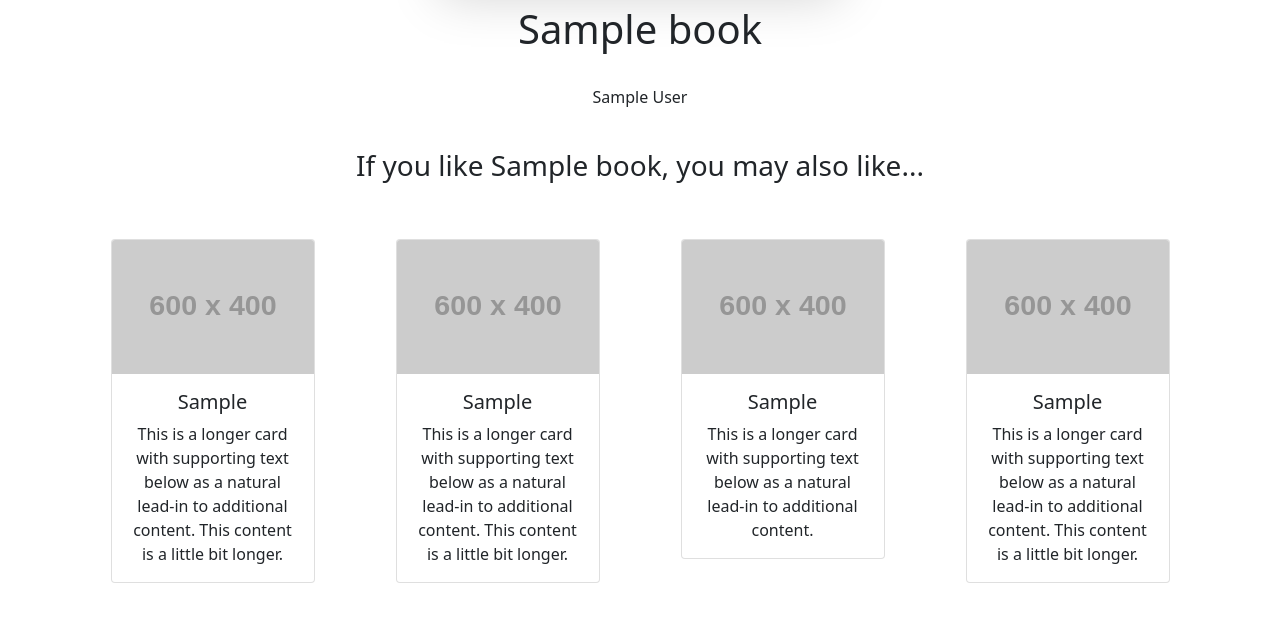
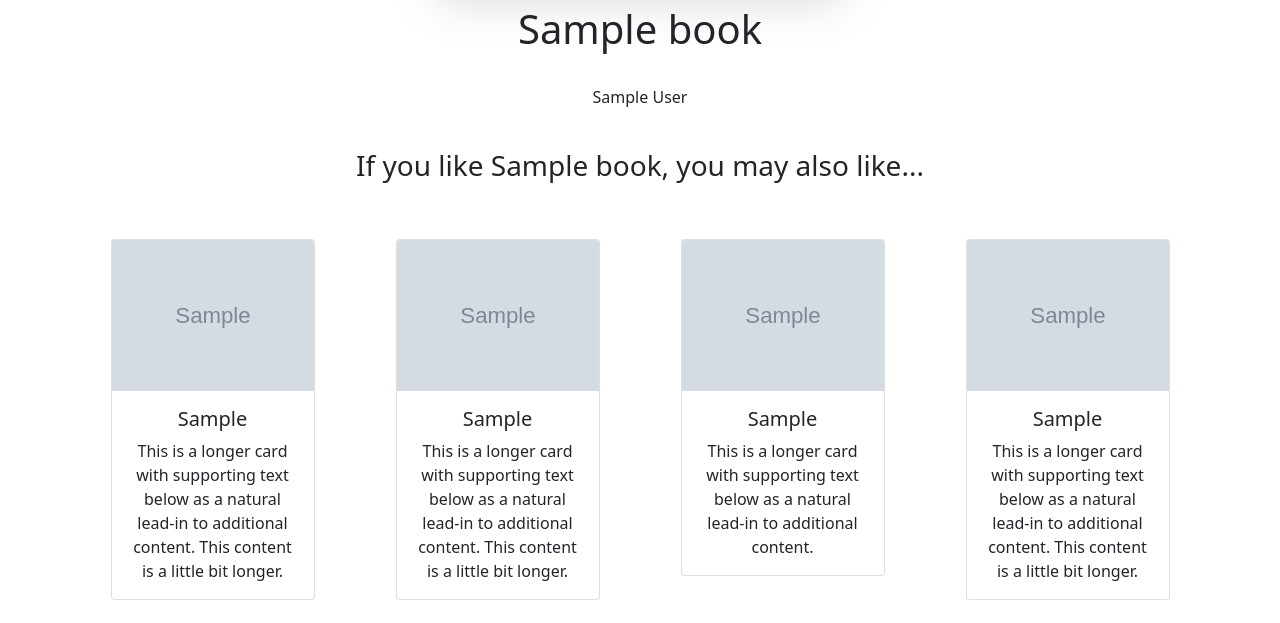
Before and after one commit to Tomasgei/BookSuggest, a Django app: template recommender/templates/book.html in a window 1280 px wide. Shown: the part 447-1070 px from the top of the page. Before the commit the page ends 1030 px from the top, so only its background shows below. Run offline with Django 3.2, Linux system fonts and the light colour scheme; tables that the repository leaves empty hold one stand-in row (values such as "Sample post"); the template is opened without the code that fills it: values that come from a table or form of the project are taken from there, most other values are stand-ins (such as "Sample title", 1, 10 or a date in 2020); grey boxes marked "Sample" are stand-in pictures; grey boxes labelled with a size stand in for pictures from a placeholder-image service; some libraries are stand-ins or nearby versions.

Commit message:
image update

```diff
--- a/recommender/templates/book.html
+++ b/recommender/templates/book.html
@@ -27,7 +27,7 @@
     <div class="row row-cols-1 row-cols-sm-2 row-cols-md-3 row-cols-lg-4 row-cols-xl-5">
     <div class="col mb-4 mx-auto">
         <div class="card ">
-        <img src="https://dummyimage.com/600x400/000/fff.jpg" class="card-img-top" alt="...">
+        <img src="{{ book_image_1 }}" class="card-img-top" alt="...">
         <div class="card-body">
             <h5 class="card-title">{{b.1}}</h5>
             <p class="card-text">This is a longer card with supporting text below as a natural lead-in to additional content. This content is a little bit longer.</p>
@@ -36,7 +36,7 @@
     </div>
     <div class="col mb-4 mx-auto">
         <div class="card">
-        <img src="https://dummyimage.com/600x400/000/fff.jpg" class="card-img-top" alt="...">
+        <img src="{{ book_image_2 }}" class="card-img-top" alt="...">
         <div class="card-body">
             <h5 class="card-title">{{b.2}}</h5>
             <p class="card-text">This is a longer card with supporting text below as a natural lead-in to additional content. This content is a little bit longer.</p>
@@ -45,7 +45,7 @@
     </div>
     <div class="col mb-4 mx-auto">
         <div class="card">
-        <img src="https://dummyimage.com/600x400/000/fff.jpg" class="card-img-top" alt="...">
+        <img src="{{ book_image_3 }}" class="card-img-top" alt="...">
         <div class="card-body">
             <h5 class="card-title">{{b.3}}</h5>
             <p class="card-text">This is a longer card with supporting text below as a natural lead-in to additional content.</p>
@@ -54,7 +54,7 @@
     </div>
     <div class="col mb-4 mx-auto">
         <div class="card">
-        <img src="https://dummyimage.com/600x400/000/fff.jpg" class="card-img-top" alt="...">
+        <img src="{{ book_image_4 }}" class="card-img-top" alt="...">
         <div class="card-body">
             <h5 class="card-title">{{b.4}}</h5>
             <p class="card-text">This is a longer card with supporting text below as a natural lead-in to additional content. This content is a little bit longer.</p>
```
Also changed, not shown: recommender/views.py (+19 -6 lines).
